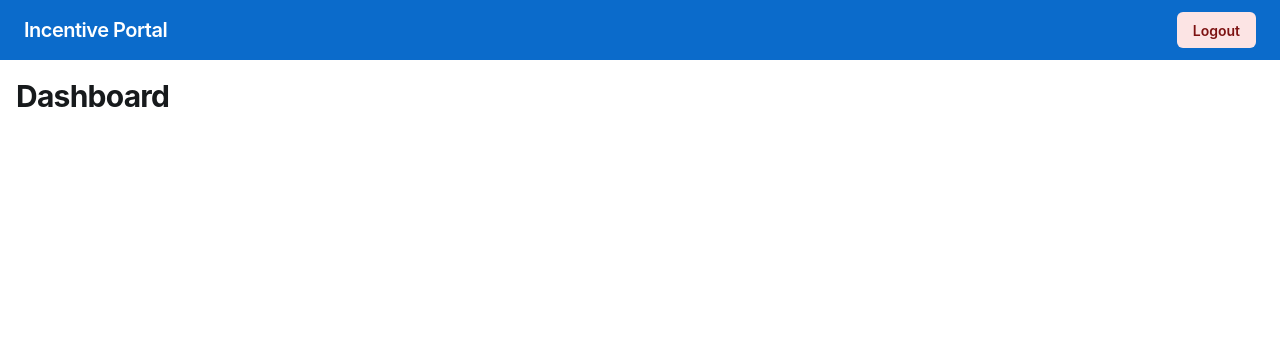
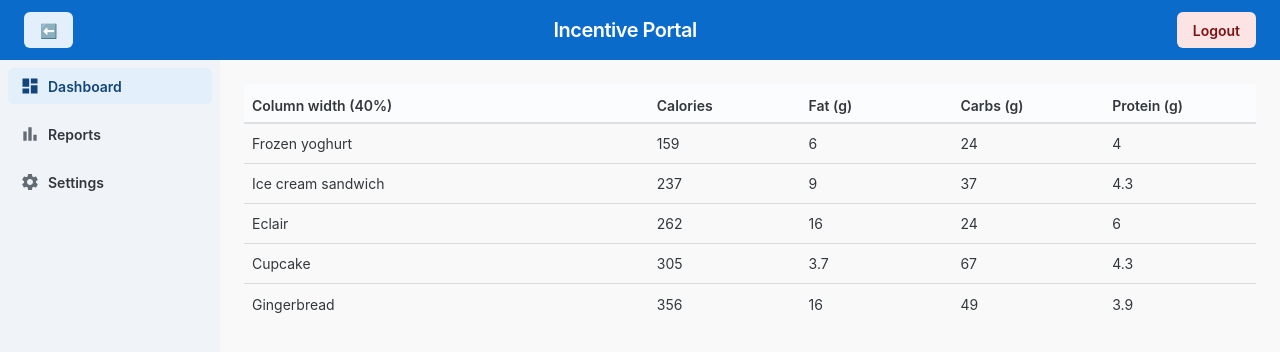
Before and after one commit to AbhayGJoshi/incentive-portal-JoyUI, a React (Vite) app: page /settings in a window 1280 px wide. Both pictures are taken after typing "name@example.com", "Sample123" into the empty fields and a click on the button "Login". Shown: the top 352 px of the page. Built offline with nearby package versions, Linux system fonts and the light colour scheme.

Commit message:
Dashboard table completed

```diff
--- a/package.json
+++ b/package.json
@@ -12,6 +12,7 @@
   "dependencies": {
     "@emotion/react": "^11.14.0",
     "@emotion/styled": "^11.14.1",
+    "@mui/icons-material": "^9.0.0",
     "@mui/joy": "^5.0.0-beta.52",
     "react": "^19.2.4",
     "react-dom": "^19.2.4",
--- a/src/App.tsx
+++ b/src/App.tsx
@@ -4,6 +4,8 @@ import { BrowserRouter, Routes, Route, Navigate } from "react-router-dom";
 import Dashboard from "./pages/Dashboard";
 import Login from "./pages/Login";
 import ProtectedRoute from "./components/ProtectedRoute";
+import Settings from "./pages/Settings";
+import Reports from "./pages/Reports";
 
 function App() {
   return (
@@ -30,6 +32,26 @@ function App() {
             </ProtectedRoute>
           }
         />
+        <Route
+          path="/reports"
+          element={
+            <ProtectedRoute>
+              <MainLayout>
+                <Reports />
+              </MainLayout>
+            </ProtectedRoute>
+          }
+        />
+        <Route
+          path="/settings"
+          element={
+            <ProtectedRoute>
+              <MainLayout>
+                <Settings />
+              </MainLayout>
+            </ProtectedRoute>
+          }
+        />
 
         {/* Catch-all (ALWAYS LAST) */}
         <Route path="*" element={<Navigate to="/login" replace />} />
--- a/src/layouts/MainLayout.tsx
+++ b/src/layouts/MainLayout.tsx
@@ -1,29 +1,38 @@
 import type { ReactNode } from "react";
-import { Box, Typography } from "@mui/joy";
-import { useNavigate } from "react-router-dom";
+import { Box, Stack, Typography } from "@mui/joy";
 import { Button } from "@mui/joy";
-
+import { useNavigate, useLocation } from "react-router-dom";
+import DashboardIcon from "@mui/icons-material/Dashboard";
+import BarChartIcon from "@mui/icons-material/BarChartOutlined";
+import SettingsIcon from "@mui/icons-material/Settings";
+import { useState } from "react";
+import { Tooltip } from "@mui/joy";
 const MainLayout = ({ children }: { children: ReactNode }) => {
   const navigate = useNavigate();
-
+  const location = useLocation();
+  const isActive = (path: string) => location.pathname === path;
   const handleLogout = () => {
     localStorage.removeItem("isAuthenticated");
     navigate("/login", { replace: true });
   };
+  const [collapsed, setCollapsed] = useState(false);
   return (
-    <Box>
+    <Box sx={{ minHeight: "100vh", display: "flex", flexDirection: "column" }}>
+      {/* 🔷 Header */}
       <Box
         sx={{
           px: 3,
           py: 1.5,
-          color: "rgb(255, 255, 255)",
           bgcolor: "primary.500",
-
+          color: "white",
           display: "flex",
-          justifyContent: "space-between", // 👈 pushes to edges
-          alignItems: "center", // 👈 vertical alignment
+          justifyContent: "space-between",
+          alignItems: "center",
         }}
       >
+        <Button variant="soft" onClick={() => setCollapsed((prev) => !prev)}>
+          {collapsed ? "➡️" : "⬅️"}
+        </Button>
         <Typography level="h4" sx={{ color: "white" }}>
           Incentive Portal
         </Typography>
@@ -32,7 +41,89 @@ const MainLayout = ({ children }: { children: ReactNode }) => {
           Logout
         </Button>
       </Box>
-      <Box sx={{ p: 2, mx: "auto" }}>{children}</Box>
+      {/* 🔻 Body (Sidebar + Content) */}
+      <Box sx={{ display: "flex", flex: 1 }}>
+        {/* 🧩 Sidebar */}
+        <Box
+          sx={{
+            width: collapsed ? 80 : 220,
+            transition: "width 0.3s",
+            bgcolor: "neutral.100",
+            p: 1,
+          }}
+        >
+          <Stack spacing={1.5}>
+            <Tooltip
+              title="Dashboard"
+              placement="right"
+              enterDelay={300}
+              disableHoverListener={!collapsed}
+            >
+              <Button
+                startDecorator={<DashboardIcon />}
+                variant={location.pathname === "/dashboard" ? "soft" : "plain"}
+                color={
+                  location.pathname === "/dashboard" ? "primary" : "neutral"
+                }
+                onClick={() => navigate("/dashboard")}
+                sx={{
+                  justifyContent: collapsed ? "center" : "flex-start",
+                }}
+              >
+                {!collapsed && "Dashboard"}
+              </Button>
+            </Tooltip>
+
+            {/* Add more later */}
+            <Tooltip
+              title="Reports"
+              placement="right"
+              enterDelay={300}
+              disableHoverListener={!collapsed}
+            >
+              <Button
+                startDecorator={<BarChartIcon />}
+                variant={isActive("/reports") ? "soft" : "plain"}
+                color={isActive("/reports") ? "primary" : "neutral"}
+                onClick={() => navigate("/reports")}
+                sx={{
+                  justifyContent: collapsed ? "center" : "flex-start",
+                }}
+              >
+                {!collapsed && "Reports"}
+              </Button>
+            </Tooltip>
+            <Tooltip
+              title="Settings"
+              placement="right"
+              enterDelay={300}
+              disableHoverListener={!collapsed}
+            >
+              <Button
+                startDecorator={<SettingsIcon />}
+                variant={isActive("/settings") ? "soft" : "plain"}
+                color={isActive("/settings") ? "primary" : "neutral"}
+                onClick={() => navigate("/settings")}
+                sx={{
+                  justifyContent: collapsed ? "center" : "flex-start",
+                }}
+              >
+                {!collapsed && "Settings"}
+              </Button>
+            </Tooltip>
+          </Stack>
+        </Box>
+        {/* 📄 Main Content */}
+        <Box
+          sx={{
+            flex: 1,
+            p: 3,
+            bgcolor: "#f9f9f9",
+          }}
+        >
+          {children}
+        </Box>
+      </Box>
     </Box>
   );
 };
--- a/src/pages/Dashboard.tsx
+++ b/src/pages/Dashboard.tsx
@@ -1,7 +1,46 @@
-import { Typography } from "@mui/joy";
+import Table from "@mui/joy/Table";
 
-function Dashboard() {
-  return <Typography level="h2">Dashboard</Typography>;
+function createData(
+  name: string,
+  calories: number,
+  fat: number,
+  carbs: number,
+  protein: number,
+) {
+  return { name, calories, fat, carbs, protein };
 }
 
-export default Dashboard;
+const rows = [
+  createData("Frozen yoghurt", 159, 6.0, 24, 4.0),
+  createData("Ice cream sandwich", 237, 9.0, 37, 4.3),
+  createData("Eclair", 262, 16.0, 24, 6.0),
+  createData("Cupcake", 305, 3.7, 67, 4.3),
+  createData("Gingerbread", 356, 16.0, 49, 3.9),
+];
+
+export default function Dashboard() {
+  return (
+    <Table sx={{ "& thead th:nth-child(1)": { width: "40%" } }}>
+      <thead>
+        <tr>
+          <th>Column width (40%)</th>
+          <th>Calories</th>
+          <th>Fat&nbsp;(g)</th>
+          <th>Carbs&nbsp;(g)</th>
+          <th>Protein&nbsp;(g)</th>
+        </tr>
+      </thead>
+      <tbody>
+        {rows.map((row) => (
+          <tr key={row.name}>
+            <td>{row.name}</td>
+            <td>{row.calories}</td>
+            <td>{row.fat}</td>
+            <td>{row.carbs}</td>
+            <td>{row.protein}</td>
+          </tr>
+        ))}
+      </tbody>
+    </Table>
+  );
+}
--- /dev/null
+++ b/src/pages/Reports.tsx
@@ -0,0 +1,5 @@
+import { Typography } from "@mui/joy";
+
+export default function Reports() {
+  return <Typography level="h2">Reports Page</Typography>;
+}
--- /dev/null
+++ b/src/pages/Settings.tsx
@@ -0,0 +1,5 @@
+import { Typography } from "@mui/joy";
+
+export default function Reports() {
+  return <Typography level="h2">Settings Page</Typography>;
+}
```
Also changed, not shown: 1 other file (tests, documents, lock files or other folders).
